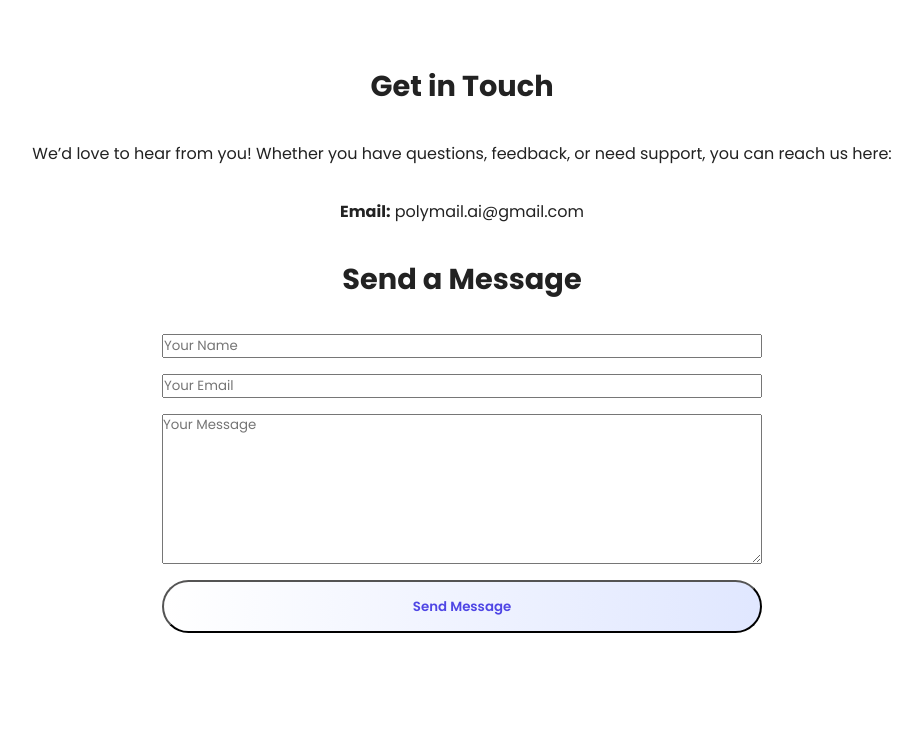
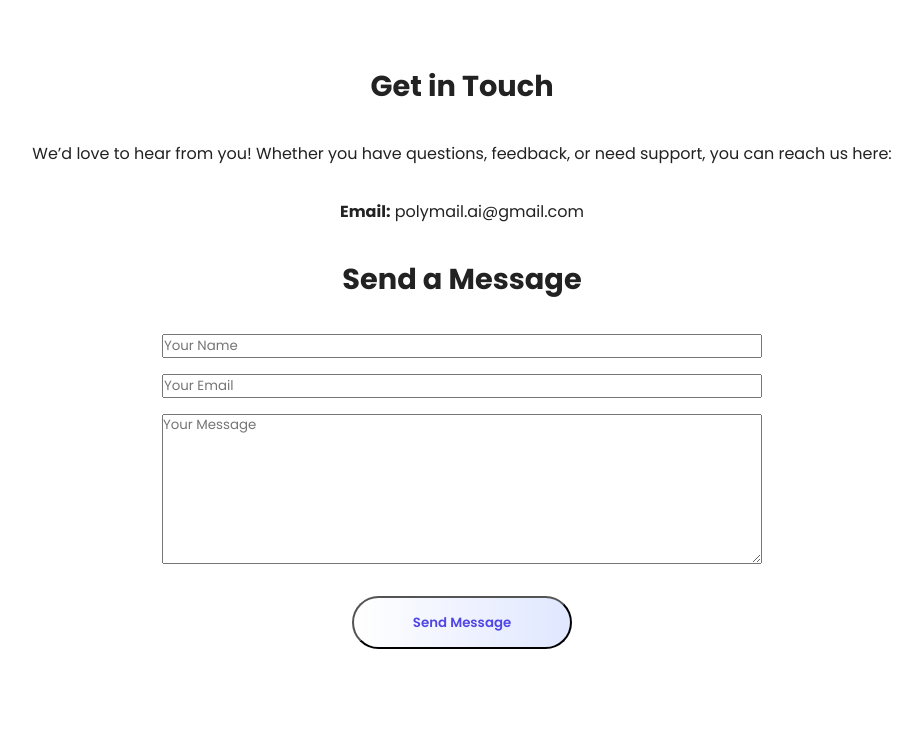
Before and after one commit to chuk16/POLYMAIL, a Flask app: page /contact in a window 1280 px wide. Shown: the part 801-1530 px from the top of the page, without its empty margins (178-1100 px from the left). Before the commit the page ends 1434 px from the top, so only its background shows below. Run offline with Flask 3, Linux system fonts and the light colour scheme.

Commit message:
Update style.css

```diff
--- a/static/style.css
+++ b/static/style.css
@@ -158,6 +158,14 @@ body {
   gap: 1rem;
 }
 
+/* Center CTA buttons inside forms */
+form .cta {
+  display: block;
+  width: 220px;       /* keeps button size reasonable */
+  margin: 1rem auto;  /* centers the button and adds spacing */
+  text-align: center;
+}
+
 /* INPUT BOX */
 #emailText {
   width: 80%;
```
